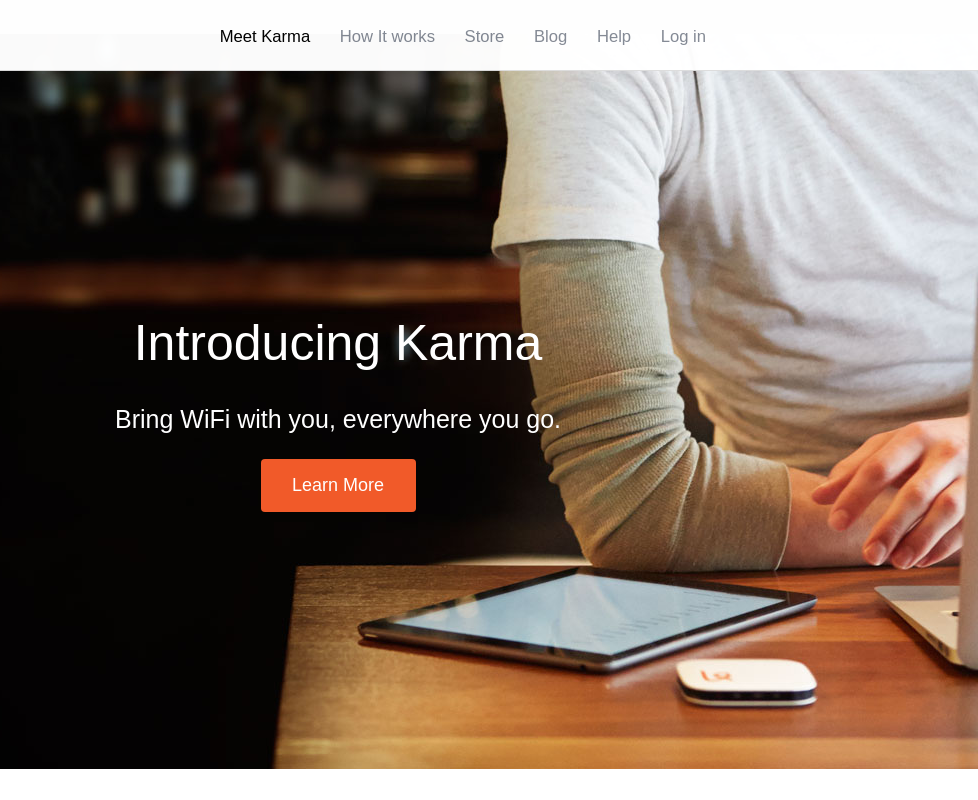
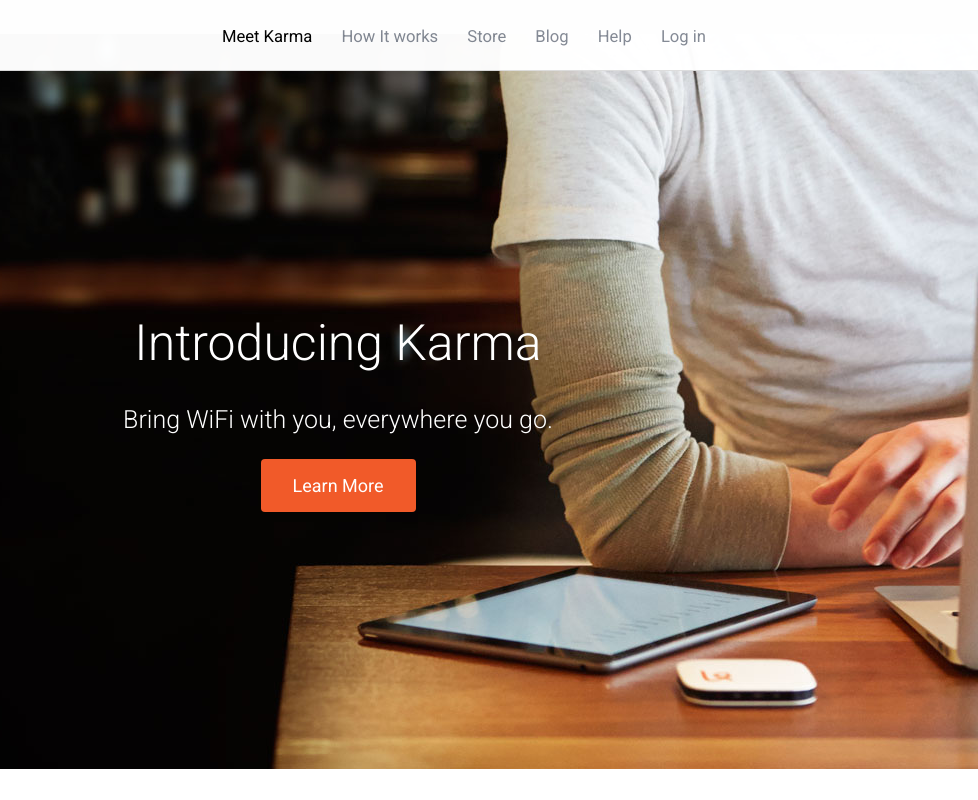
Before and after one commit to ragusamj/thinkful-karma-landing-page, a plain HTML site: page index.html in a window 1280 px wide. Shown: the top 800 px of the page, 302-1280 px from the left. Drawn offline with Linux system fonts and the light colour scheme.

Commit message:
adding robot font

```diff
--- a/css/styles.css
+++ b/css/styles.css
@@ -15,6 +15,7 @@
 */
 
 body {
+    font-family: "Roboto", Arial, sans-serif;
     background-color: lightgrey;
     font-size: 16px;
 }
--- a/index.html
+++ b/index.html
@@ -3,6 +3,7 @@
 <head>
     <meta charset="utf-8">
     <title>Karma</title>
+    <link href='http://fonts.googleapis.com/css?family=Roboto:400,500,300' rel='stylesheet' type='text/css'>
     <link rel="stylesheet" href="css/normalize.css" type="text/css">
     <link rel="stylesheet" href="css/font-awesome.min.css" type="text/css">
     <link rel="stylesheet" href="css/styles.css" type="text/css">
```
